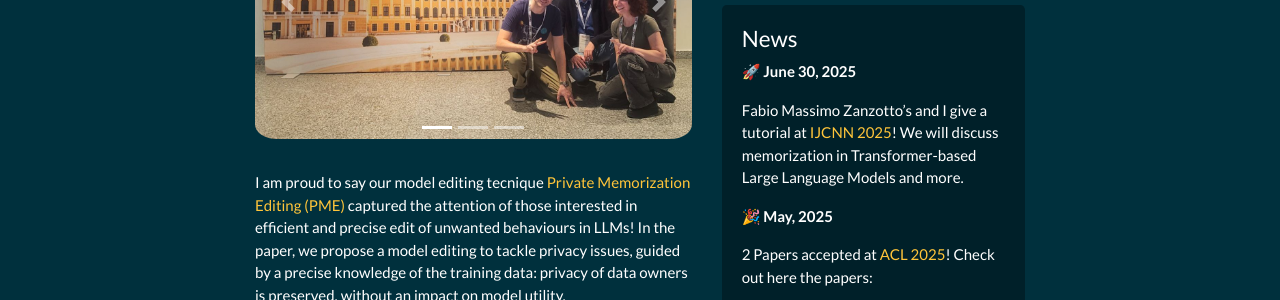
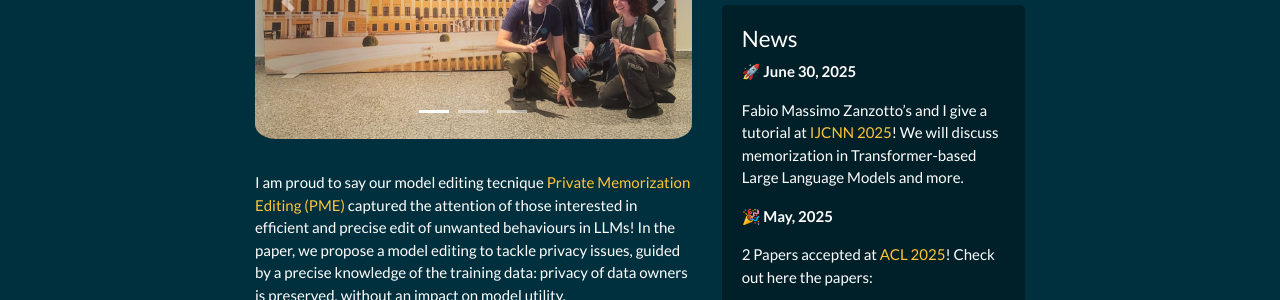
Before and after one commit to elenasofia98/elenasofia98.github.io, a Jekyll site: the page built from _pages/home.md, in a window 1280 px wide. Shown: the part 569-869 px from the top of the page. Built offline with Jekyll 4.4.1, drawn with Linux system fonts in a browser that asks for light colours; nearby versions of some CDN libraries; a style sheet for code colours, icons or effects is not loaded.

Commit message:
carousel bootstraap 5

```diff
--- a/_pages/home.md
+++ b/_pages/home.md
@@ -18,13 +18,12 @@ Recently, I have been focusing on studying and mitigating privacy risks in LLMs.
 
 [ACL 2025](https://2025.aclweb.org/) has been a blast! An exiciting conference, interesting papers and great chance to exchange ideas in a vibrant enviroment.
 
-
-<div id="carouselHigh" class="carousel slide" data-ride="carousel">
-<ol class="carousel-indicators">
-<li data-target="#carouselHigh" data-slide-to="0" class="active"></li>
-<li data-target="#carouselHigh" data-slide-to="1"></li>
-<li data-target="#carouselHigh" data-slide-to="2"></li>
-</ol>
+<div id="carouselHigh" class="carousel slide">
+<div class="carousel-indicators">
+<button type="button" data-bs-target="#carouselHigh" data-bs-slide-to="0" class="active" aria-current="true" aria-label="Slide 1"></button>
+<button type="button" data-bs-target="#carouselHigh" data-bs-slide-to="1" aria-label="Slide 2"></button>
+<button type="button" data-bs-target="#carouselHigh" data-bs-slide-to="2" aria-label="Slide 3"></button>
+</div>
 <div class="carousel-inner">
 <div class="carousel-item active">
 <img  class="d-block w-100" src="{{ site.url }}{{ site.baseurl }}/images/slider/acl_group.jpg" alt="Group photo at ACL 2025"/>
@@ -36,14 +35,14 @@ Recently, I have been focusing on studying and mitigating privacy risks in LLMs.
 <img class="d-block w-100" src="{{ site.url }}{{ site.baseurl }}/images/slider/acl_posterpres.jpg" alt="Private Memorization Editing poster presentation" />
 </div>
 </div>
-<a class="carousel-control-prev" href="#carouselHigh" role="button" data-slide="prev">
+<button class="carousel-control-prev" type="button" data-bs-target="#carouselHigh" data-bs-slide="prev">
 <span class="carousel-control-prev-icon" aria-hidden="true"></span>
-<span class="sr-only">Previous</span>
-</a>
-<a class="carousel-control-next" href="#carouselHigh" role="button" data-slide="next">
+<span class="visually-hidden">Previous</span>
+</button>
+<button class="carousel-control-next" type="button" data-bs-target="#carouselHigh" data-bs-slide="next">
 <span class="carousel-control-next-icon" aria-hidden="true"></span>
-<span class="sr-only">Next</span>
-</a>
+<span class="visually-hidden">Next</span>
+</button>
 </div>
 
 I am proud to say our model editing tecnique [Private Memorization Editing (PME)](https://aclanthology.org/2025.acl-long.810/) captured the attention of those interested in efficient and precise edit of unwanted behaviours in LLMs! In the paper, we propose a model editing to tackle privacy issues, guided by a precise knowledge of the training data: privacy of data owners is preserved, without an impact on model utility.
```
